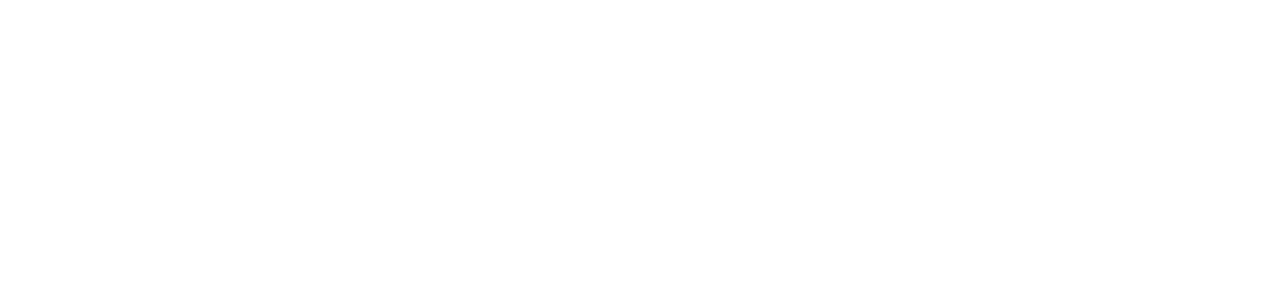
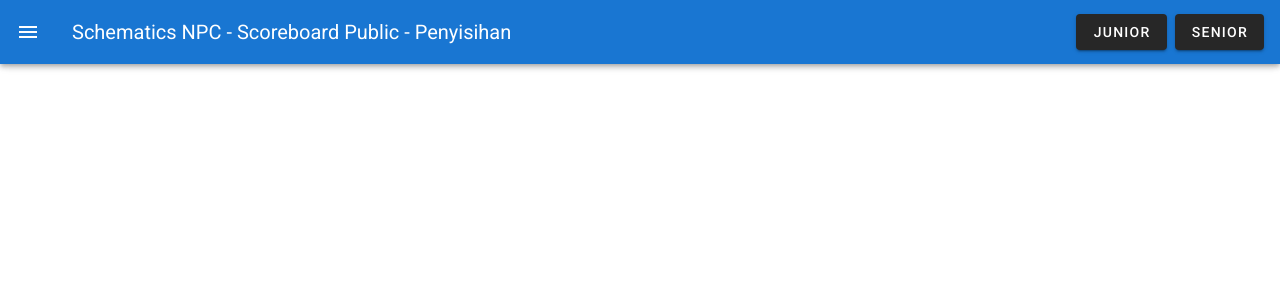
Before and after one commit to Syafiqjos/sch-npc-scoreboard, a Vue app: page /scoreboard/penyisihan/junior in a window 1280 px wide. Shown: the top 300 px of the page. Built offline with nearby package versions, Linux system fonts and the light colour scheme; no server answers.

Commit message:
before adding vue cors

```diff
--- a/src/plugins/axios.js
+++ b/src/plugins/axios.js
@@ -15,6 +15,10 @@ let config = {
 };
 
 const _axios = axios.create(config);
+
+//_axios.defaults.headers.get['Content-Type'] = 'application/json';
+//_axios.defaults.headers.get['Accept'] = 'application/json';
+//_axios.defaults.headers.get['Origin'] = 'http://192.168.43.131:8080';
 
 _axios.interceptors.request.use(
   function(config) {
--- a/src/router/index.js
+++ b/src/router/index.js
@@ -1,7 +1,7 @@
 import Vue from 'vue'
 import VueRouter from 'vue-router'
 import Home from '../views/Home.vue'
-import Scoreboard from '../views/Scoreboard.vue'
+import ScoreboardDMOJ from '../views/ScoreboardDMOJ.vue'
 
 Vue.use(VueRouter)
 
@@ -22,8 +22,8 @@ const routes = [
   {
     //path: '/event/npc/scoreboard/penyisihan/junior',
     path: '/scoreboard/penyisihan/junior',
-    name: 'Scoreboard',
-    component: Scoreboard
+    name: 'ScoreboardDMOJ',
+    component: ScoreboardDMOJ
   }
 ]
 
--- a/src/views/Scoreboard.vue
+++ /dev/null
@@ -1,11 +0,0 @@
-<template>
-    <v-container>
-
-    </v-container>
-</template>
-
-<script>
-export default {
-
-}
-</script>
--- /dev/null
+++ b/src/views/ScoreboardDMOJ.vue
@@ -0,0 +1,43 @@
+<template>
+    <v-container fill-height fluid>
+        <v-app-bar app color="primary" dark>
+            <v-app-bar-nav-icon @click.stop="drawer = true"></v-app-bar-nav-icon>
+            <v-toolbar-title>Schematics NPC - Scoreboard Public - Penyisihan</v-toolbar-title>
+            <v-spacer></v-spacer>
+            <v-btn to="/home/exams" class="mr-2">
+                Junior
+            </v-btn>
+            <v-btn to="/home/history"  >
+                Senior
+            </v-btn>
+        </v-app-bar>
+        <v-layout>
+
+        </v-layout>
+    </v-container>
+</template>
+
+<script>
+export default {
+    data(){
+        return {
+            scoreboard_data : null,
+        }
+    },
+    mounted(){
+        //this.axios.defaults.headers.get['Content-Type'] ='application/json;charset=utf-8';
+        //this.axios.defaults.headers.get['Access-Control-Allow-Origin'] = '*';
+
+        this.axios.get("http://localhost:8080/api/v2/contest/bts19", {
+            crossdomain : true,
+            crossDomain : true
+        })
+        .then((response) => {
+            console.log(response);
+        })
+        .catch((errors) => {
+            console.log(errors);
+        });
+    }
+}
+</script>
--- a/vue.config.js
+++ b/vue.config.js
@@ -1,5 +1,8 @@
 module.exports = {
   transpileDependencies: [
     'vuetify'
-  ]
+  ],
+  devServer : {
+    proxy : 'https://dmoj.ca/'
+  }
 }
```
